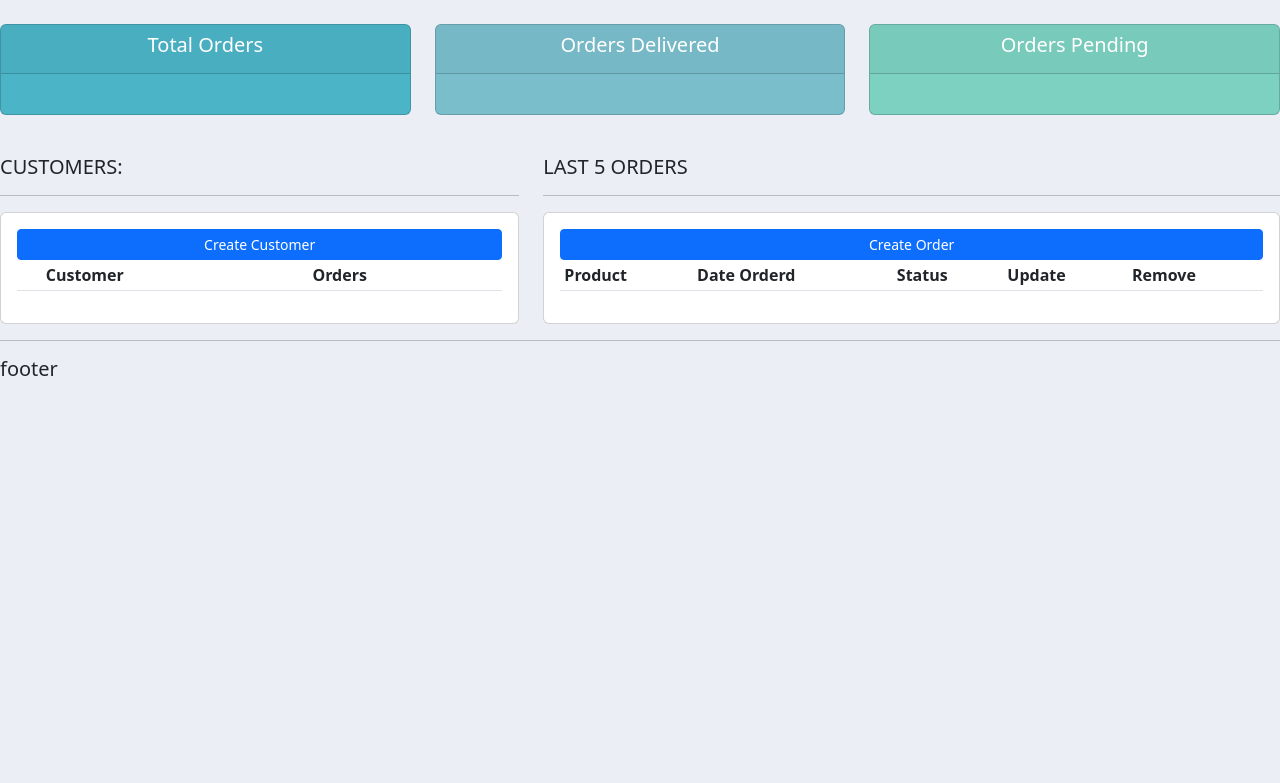
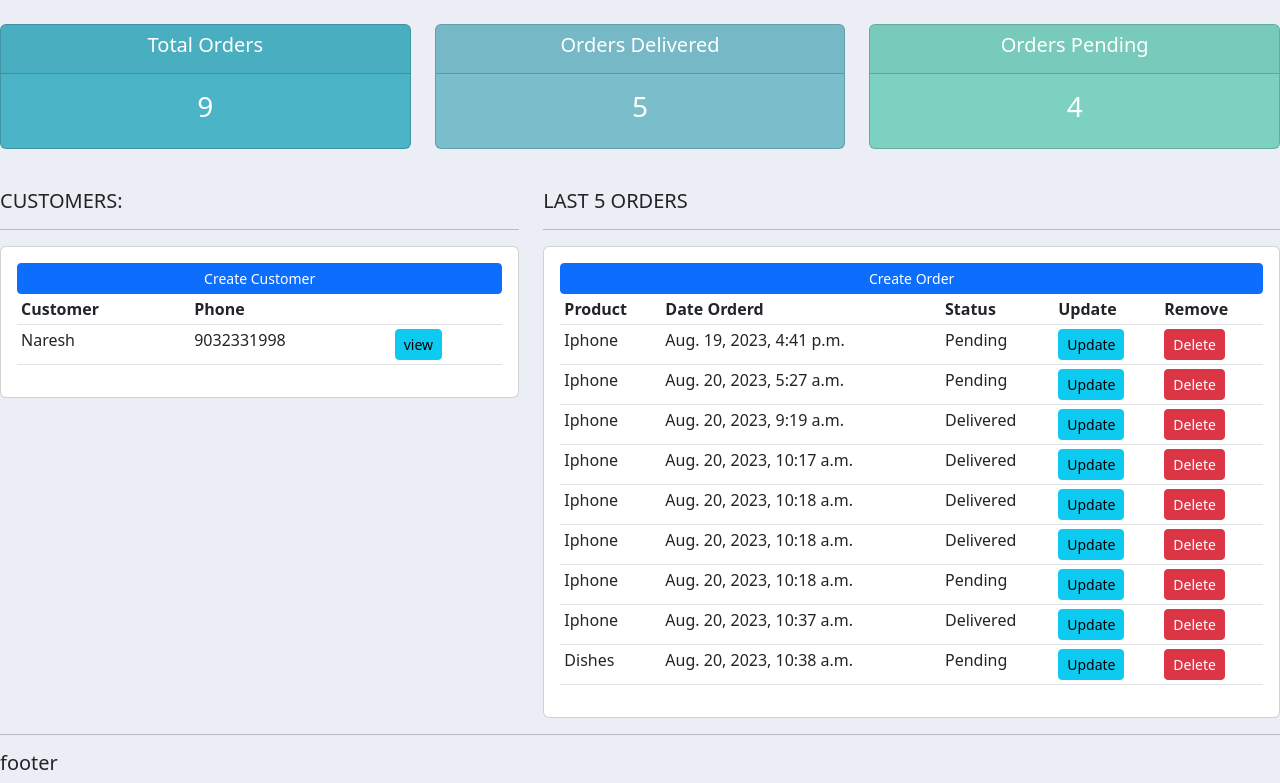
Before and after one commit to Bharath466/store, a Django app: page /home/ in a window 1280 px wide. Shown: the part 76-859 px from the top of the page. Before the commit the page ends 452 px from the top, so only its background shows below. Run offline with Django 4.2, Linux system fonts and the light colour scheme; data comes from the database, SQL or seed files in the repository; both versions use the stored data as it was after the commit; lists and menus that the app fills with data are empty; some libraries are stand-ins or nearby versions.

Commit message:
Till 10 vid

```diff
--- a/reliance/admin.py
+++ b/reliance/admin.py
@@ -3,3 +3,4 @@ from . import models
 admin.site.register(models.Customer)
 admin.site.register(models.Product)
 admin.site.register(models.Order)
+admin.site.register(models.Tag)
--- a/reliance/models.py
+++ b/reliance/models.py
@@ -1,10 +1,15 @@
 from django.db import models
+class Tag(models.Model):
+    name=models.CharField(max_length=200)
+
+    def __str__(self):
+        return self.name
 
 class Customer(models.Model):
     name=models.CharField(max_length=200)
-    phone=models.CharField(max_length=12)
-    email=models.EmailField()
-    date_created=models.DateTimeField(auto_now_add=True)
+    phone=models.CharField(max_length=12,null=True)
+    email=models.EmailField(null=True)
+    date_created=models.DateTimeField(auto_now_add=True,null=True)
 
     def __str__(self):
         return self.name
@@ -18,10 +23,12 @@ class Product(models.Model):
     price=models.IntegerField(max_length=5)
     category=models.CharField(max_length=10,choices=CATEGORY)
     description=models.CharField(max_length=500)
-    date_created=models.DateTimeField(auto_now_add=True)
-
+    date_created=models.DateTimeField(auto_now_add=True,null=True)
+    tags=models.ManyToManyField(Tag)
     def __str__(self):
         return self.name
+
+
 
 class Order(models.Model):
     STATUS=(
@@ -29,5 +36,7 @@ class Order(models.Model):
         ('Out for delivery','Out for delivery'),
         ('Delivered','Delivered')
     )
-    date_created=models.DateTimeField(auto_now_add=True)
+    customer=models.ForeignKey(Customer,null=True,on_delete=models.SET_NULL)
+    product=models.ForeignKey(Product,null=True,on_delete=models.SET_NULL)
+    date_created=models.DateTimeField(auto_now_add=True,null=True)
     status=models.CharField(max_length=100,choices=STATUS)
--- a/reliance/templates/accounts/dashboard.html
+++ b/reliance/templates/accounts/dashboard.html
@@ -16,11 +16,19 @@
 			<a class="btn btn-primary  btn-sm btn-block" href="">Create Customer</a>
 			<table class="table table-sm">
 				<tr>
+
+					<th>Customer</th>
+					<th>Phone</th>
 					<th></th>
-					<th>Customer</th>
-					<th>Orders</th>
 				</tr>
+				{% for customer in customers %}
+<tr>
 
+	<td>{{customer.name}}</td>
+	<td>{{customer.phone}}</td>
+	<td><a class="btn btn-sm  btn-info" href="{% url 'customer' customer.id  %}">view</a></td>
+</tr>
+				{% endfor %}
 			</table>
 		</div>
 	</div>
@@ -29,7 +37,7 @@
 		<h5>LAST 5 ORDERS</h5>
 		<hr>
 		<div class="card card-body">
-			<a class="btn btn-primary  btn-sm btn-block" href="">Create Order</a>
+			<a class="btn btn-primary  btn-sm btn-block" href="{% url 'create_order' %}">Create Order</a>
 			<table class="table table-sm">
 				<tr>
 					<th>Product</th>
@@ -38,7 +46,17 @@
 					<th>Update</th>
 					<th>Remove</th>
 				</tr>
+				{% for order in orders %}
+				<tr>
 
+					<td>{{order.product}}</td>
+					<td>{{order.date_created}}</td>
+					<td>{{order.status}}</td>
+					<td><a class="btn btn-sm  btn-info" href="{% url 'update_order' order.id %}">Update</a></td>
+					<td><a class="btn btn-sm  btn-danger" href="">Delete</a></td>
+
+				</tr>
+								{% endfor %}
 			</table>
 		</div>
 	</div>
--- a/reliance/templates/accounts/navbar.html
+++ b/reliance/templates/accounts/navbar.html
@@ -7,10 +7,10 @@
     <div class="collapse navbar-collapse" id="navbarNav">
       <ul class="navbar-nav">
         <li class="nav-item active">
-          <a class="nav-link" href="#">Dashboard</a>
+          <a class="nav-link" href="{% url 'home' %}">Dashboard</a>
         </li>
         <li class="nav-item">
-          <a class="nav-link" href="#">Products</a>
+          <a class="nav-link" href="{% url 'products' %}">Products</a>
         </li>
 
       </ul>
--- a/reliance/templates/accounts/status.html
+++ b/reliance/templates/accounts/status.html
@@ -7,7 +7,7 @@
 			  		<h5 class="card-title">Total Orders</h5>
 			  	</div>
 			  	<div class="card-body">
-			    	<h3 class="card-title"></h3>
+			    	<h3 class="card-title">{{total_orders}}</h3>
 			  	</div>
 			</div>
 		</div>
@@ -20,7 +20,7 @@
 			  		<h5 class="card-title">Orders Delivered</h5>
 			  	</div>
 			  	<div class="card-body">
-			    	<h3 class="card-title"></h3>
+			    	<h3 class="card-title">{{delivered}}</h3>
 			  	</div>
 			</div>
 		</div>
@@ -33,7 +33,7 @@
 			  		<h5 class="card-title">Orders Pending</h5>
 			  	</div>
 			  	<div class="card-body">
-			    	<h3 class="card-title"></h3>
+			    	<h3 class="card-title">{{pending}}</h3>
 			  	</div>
 			</div>
 		</div>
--- a/reliance/urls.py
+++ b/reliance/urls.py
@@ -2,6 +2,8 @@ from django.urls import path
 from . import views
 
 urlpatterns=[path('home/',views.home,name='home'),
-             path('customer/',views.customer,name='customer'),
+             path('customer/<str:pk>',views.customer,name='customer'),
              path('products/',views.products,name='products'),
+             path('create_order/',views.createOrder,name='create_order'),
+             path('update_order/<str:pk>/',views.updateOrder,name='update_order')
              ]
--- a/reliance/views.py
+++ b/reliance/views.py
@@ -1,11 +1,54 @@
-from django.shortcuts import render
+from django.shortcuts import redirect, render
 from django.http import HttpResponse
+from .models import *
+from .forms import *
 
 def home(request):
-    return render(request,'accounts/dashboard.html')
+    order=Order.objects.all()
+    customers=Customer.objects.all()
+
+    total_customers=customers.count()
+    total_orders=order.count()
+    delivered=Order.objects.filter(status='Delivered').count()
+    pending=Order.objects.filter(status='Pending').count()
+    context={'orders':order,'customers':customers,
+           'total_orders':total_orders,'delivered':delivered,
+             'pending':pending,'total_customers':total_customers
+                 }
+    return render(request,'accounts/dashboard.html',context)
 
 def products(request):
-    return render(request,'accounts/products.html')
+    products=Product.objects.all()
+    return render(request,'accounts/products.html',{'products':products})
 
-def customer(request):
-    return render(request,'accounts/profile.html')
+def customer(request,pk):
+    customer =Customer.objects.get(id=pk)
+    orders=customer.order_set.all()
+    order_count=orders.count()
+    context={
+'customer':customer,'orders':orders,'order_count':order_count
+
+    }
+    return render(request,'accounts/profile.html',context)
+
+def createOrder(request):
+    form=OrderForm()
+    if request.method=='POST':
+        form=OrderForm(request.POST)
+        if form.is_valid():
+            form.save()
+            return redirect('/home')
+
+    context={'form':form}
+    return render(request,'accounts/order_form.html',context)
+
+def updateOrder(request,pk):
+    order=Order.objects.get(id=pk)
+    form=OrderForm(instance=order)
+    if request.method=='POST':
+        form=OrderForm(request.POST,instance=order)
+        if form.is_valid():
+            form.save()
+            return redirect('/home')
+    context={'form':form}
+    return render(request,'accounts/order_form.html',context)
```
Also changed, not shown: reliance/forms.py (added, +7 -0 lines), reliance/templates/accounts/order_form.html (added, +15 -0 lines), reliance/templates/accounts/products.html (+9 -0 lines), reliance/templates/accounts/profile.html (+13 -3 lines), db.sqlite3, reliance/migrations/0004_order_customer_order_product.py (added), reliance/migrations/0005_remove_customer_date_created_remove_customer_email_and_more.py (added), reliance/migrations/0006_tag_customer_date_created_customer_email_and_more.py (added).
